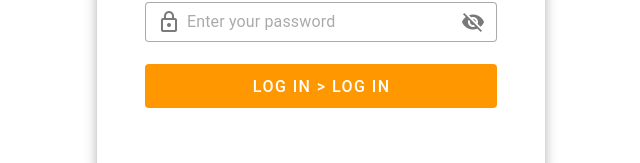
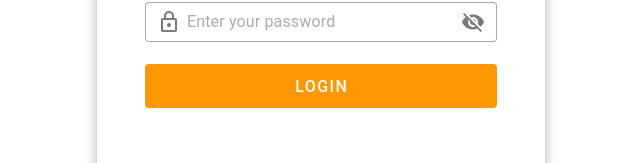
Before and after one commit to CarolineSampaio/DEVinhouse_Modulo3_FullStack, a Vue app in the folder Semana 3/gerenciamento-pets-frontend/: page / in a window 1280 px wide. Shown: the part 399-562 px from the top of the page, without its empty margins (319-959 px from the left). Built offline with nearby package versions, Linux system fonts and the light colour scheme.

Commit message:
refactor: ajuste botao login - aula 2

```diff
--- a/Semana 3/gerenciamento-pets-frontend/src/views/Login.vue
+++ b/Semana 3/gerenciamento-pets-frontend/src/views/Login.vue
@@ -50,7 +50,7 @@
         type="submit"
         data-test="submit-button"
       >
-        Log In > Log In
+        Login
       </v-btn>
     </v-card>
   </form>
```
